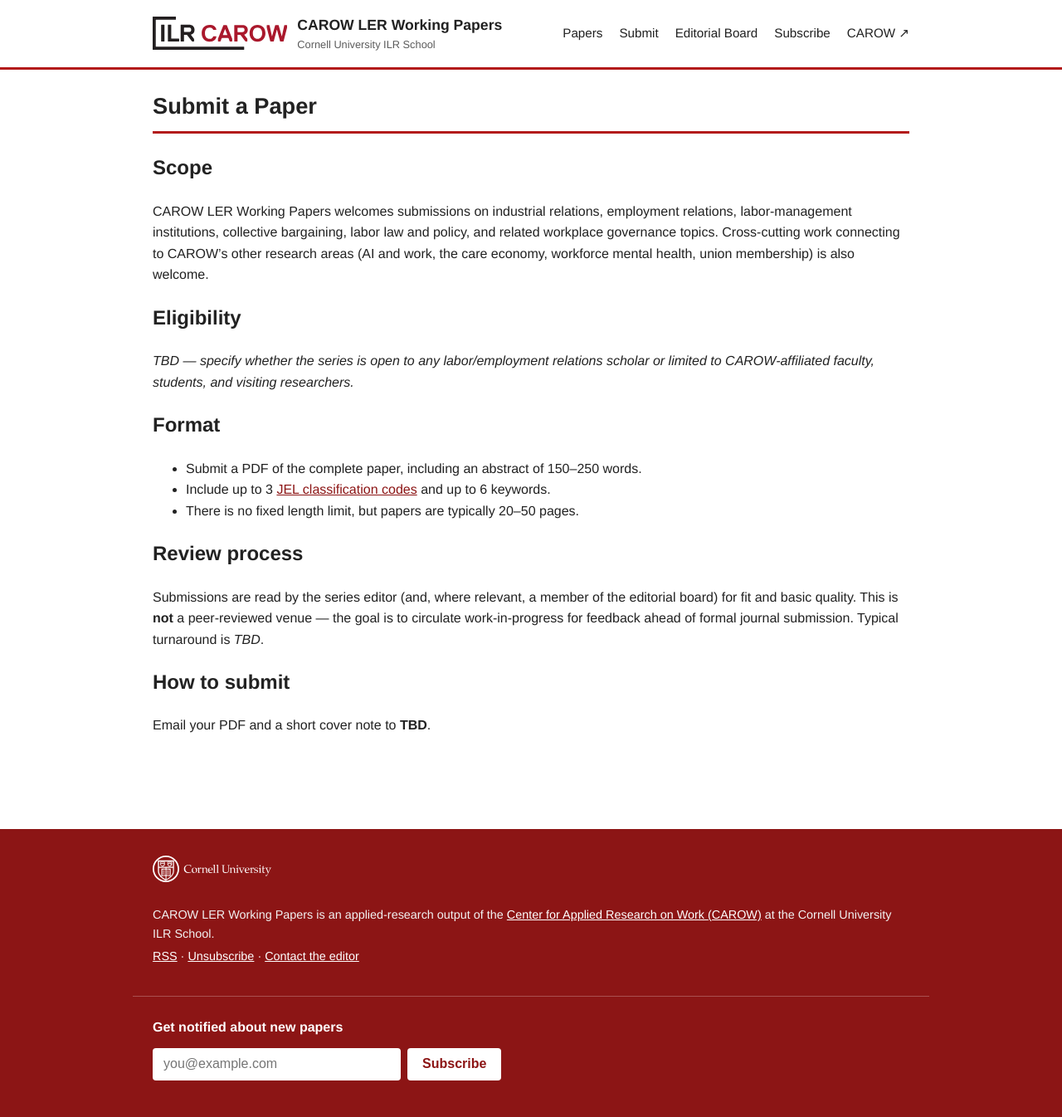
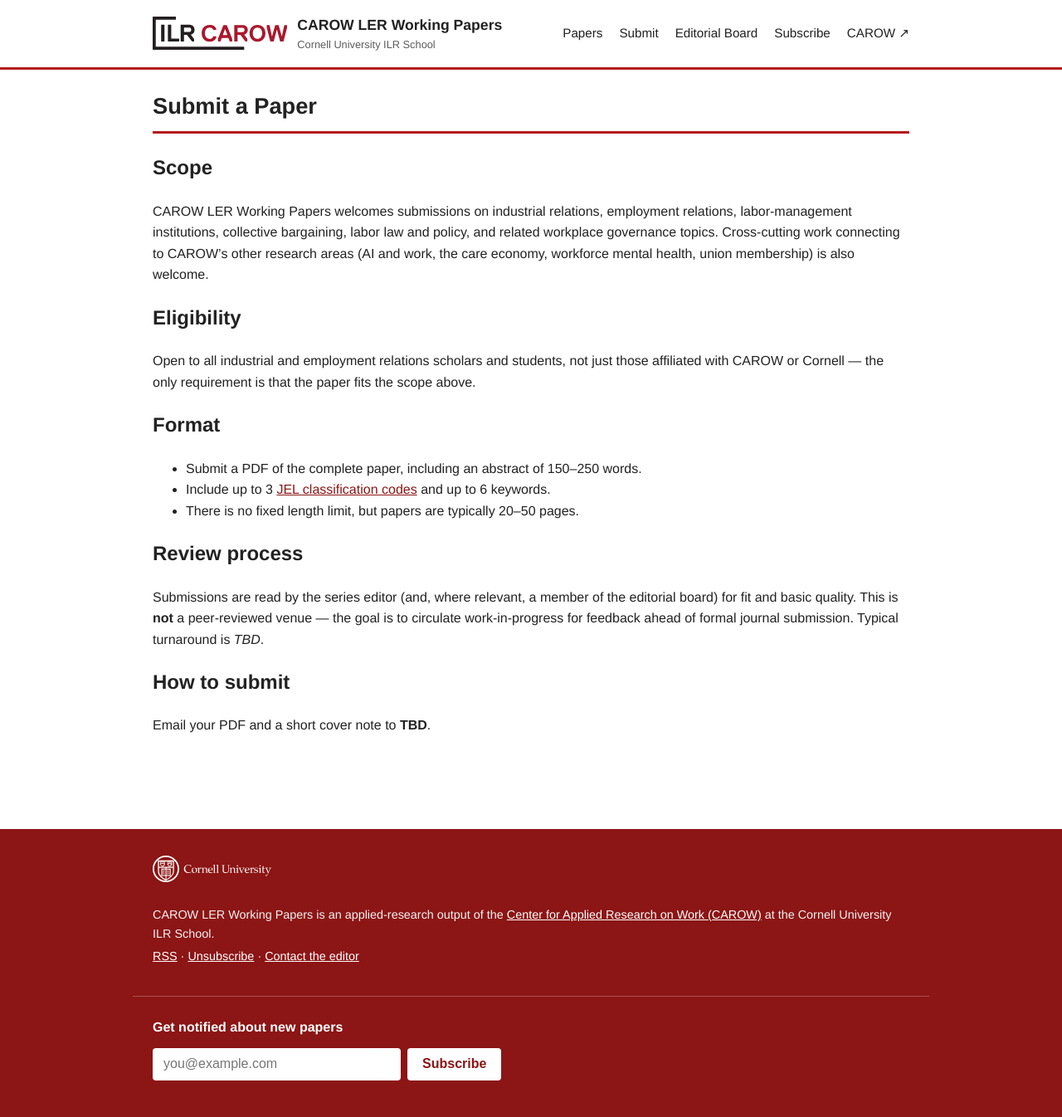
Before and after one commit to maffiemd/carow-ler-working-papers, a Jekyll site: the page built from submit.md, in a window 1280 px wide. Shown: the whole page at 83% size. Built offline with Jekyll 4.4.1, drawn with Linux system fonts in a browser that asks for light colours.

Commit message:
Open submissions to all IR/ER scholars and students
Eligibility is scope-based, not affiliation-based — CAROW/Cornell
affiliation isn't required, the paper just needs to fit the series'
subject scope.

Co-Authored-By: Claude Sonnet 5 <noreply@anthropic.com>

```diff
--- a/submit.md
+++ b/submit.md
@@ -13,8 +13,9 @@ workplace governance topics. Cross-cutting work connecting to CAROW's other rese
 
 ## Eligibility
 
-_TBD — specify whether the series is open to any labor/employment relations scholar or limited
-to CAROW-affiliated faculty, students, and visiting researchers._
+Open to all industrial and employment relations scholars and students, not just those
+affiliated with CAROW or Cornell — the only requirement is that the paper fits the scope
+above.
 
 ## Format
 
```
Also changed, not shown: README.md.
